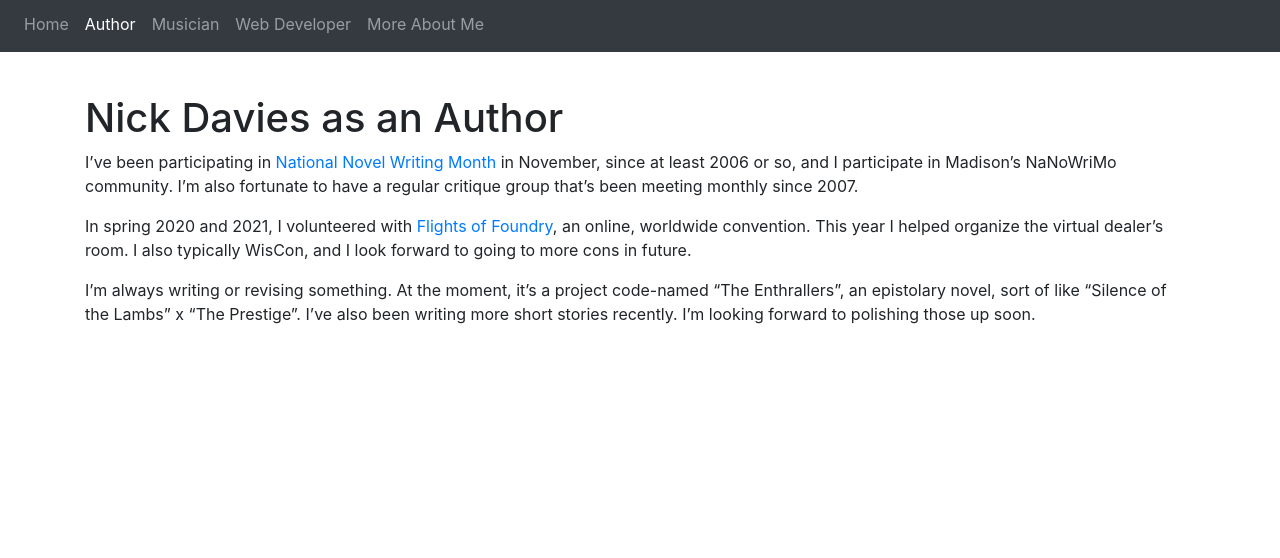
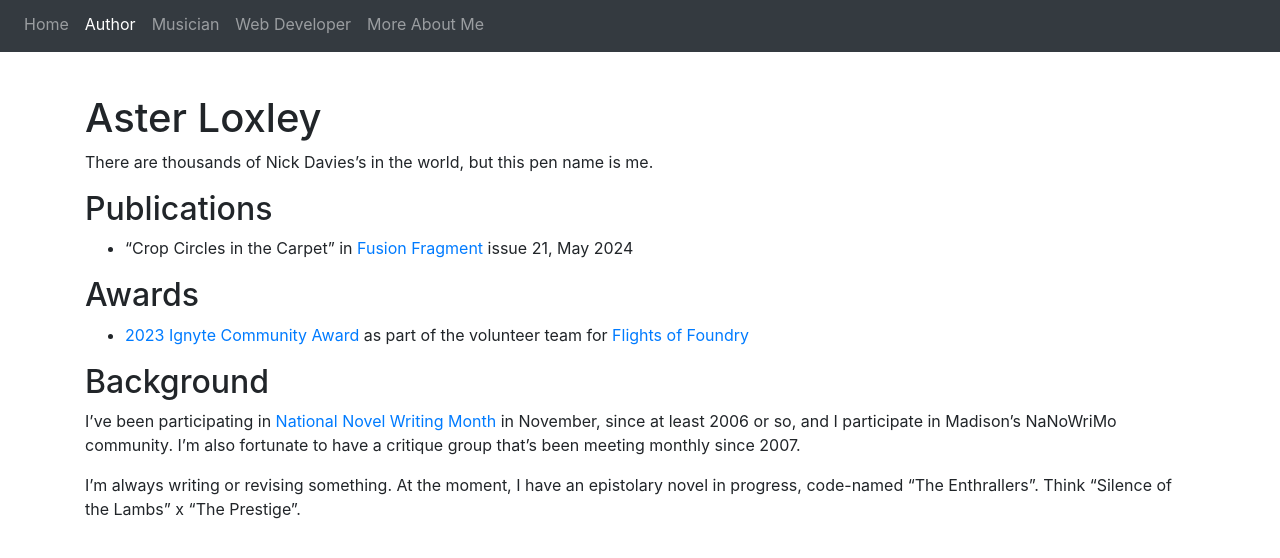
Before and after one commit to nbdavies/nbdavies.github.io, a Jekyll site: the page built from author.md, in a window 1280 px wide, cut to the strip 106-664 px from the top of the page. Built offline with Jekyll 4.4.1, drawn with Linux system fonts in a browser that asks for light colours; nearby versions of some CDN libraries.

```diff
--- a/_layouts/default.html
+++ b/_layouts/default.html
@@ -1,7 +1,7 @@
 <!DOCTYPE html>
 <html>
 	<head>
-		<title>Nick Davies: Author, Musician, Web Developer, Etc.</title>
+		<title>Nick Davies / Aster Loxley / Spiral Island</title>
 		<link rel="stylesheet" href="https://maxcdn.bootstrapcdn.com/bootstrap/4.0.0/css/bootstrap.min.css" integrity="sha384-Gn5384xqQ1aoWXA+058RXPxPg6fy4IWvTNh0E263XmFcJlSAwiGgFAW/dAiS6JXm" crossorigin="anonymous">
 		<link rel="stylesheet" type="text/css" href="/stylesheets/default.css" />
 		<script src="https://code.jquery.com/jquery-3.2.1.slim.min.js" integrity="sha384-KJ3o2DKtIkvYIK3UENzmM7KCkRr/rE9/Qpg6aAZGJwFDMVNA/GpGFF93hXpG5KkN" crossorigin="anonymous"></script>
--- a/author.md
+++ b/author.md
@@ -1,12 +1,21 @@
 ---
 layout: default
-title: Nick Davies as an Author
+title: Aster Loxley
 active_nav: Author
 ---
-# Nick Davies as an Author
+# Aster Loxley
+There are thousands of Nick Davies's in the world, but this pen name is me.
 
-I've been participating in [National Novel Writing Month](https://nanowrimo.org/participants/ndavies) in November, since at least 2006 or so, and I participate in Madison's NaNoWriMo community. I'm also fortunate to have a regular critique group that's been meeting monthly since 2007.
+## Publications
 
-In spring 2020 and 2021, I volunteered with [Flights of Foundry](https://flights-of-foundry.org/), an online, worldwide convention. This year I helped organize the virtual dealer's room. I also typically WisCon, and I look forward to going to more cons in future.
+* "Crop Circles in the Carpet" in [Fusion Fragment](https://www.fusionfragment.com/) issue 21, May 2024
 
-I'm always writing or revising something. At the moment, it's a project code-named "The Enthrallers", an epistolary novel, sort of like "Silence of the Lambs" x "The Prestige". I've also been writing more short stories recently. I'm looking forward to polishing those up soon.
+## Awards
+
+* [2023 Ignyte Community Award](https://ignyteawards.fiyahlitmag.com/2023-results/) as part of the volunteer team for [Flights of Foundry](https://flights-of-foundry.org/)
+
+## Background
+
+I've been participating in [National Novel Writing Month](https://nanowrimo.org/participants/ndavies) in November, since at least 2006 or so, and I participate in Madison's NaNoWriMo community. I'm also fortunate to have a critique group that's been meeting monthly since 2007.
+
+I'm always writing or revising something. At the moment, I have an epistolary novel in progress, code-named "The Enthrallers". Think "Silence of the Lambs" x "The Prestige".
--- a/index.html
+++ b/index.html
@@ -10,6 +10,7 @@ active_nav: Blog
   </p>
   <div class="content">
     {{ post.content }}
+    <hr>
   </div>
 {% endfor %}
 
```
Also changed, not shown: _posts/2024-04-24-general-update.md (added, +28 -0 lines), assets/main.scss (added, +9 -0 lines), musician.md (+8 -7 lines), web_developer.md (+3 -2 lines), 9 other files.
